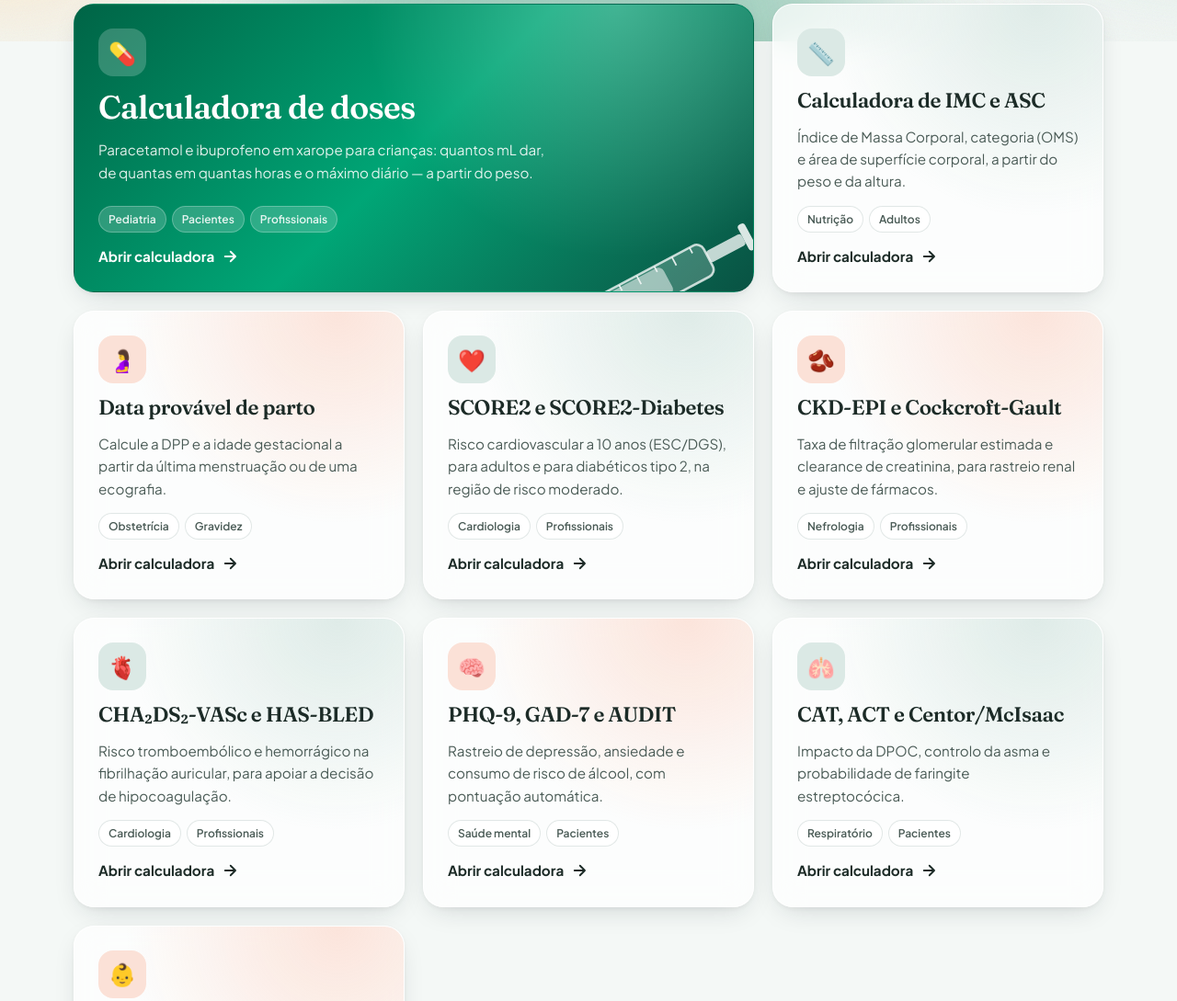
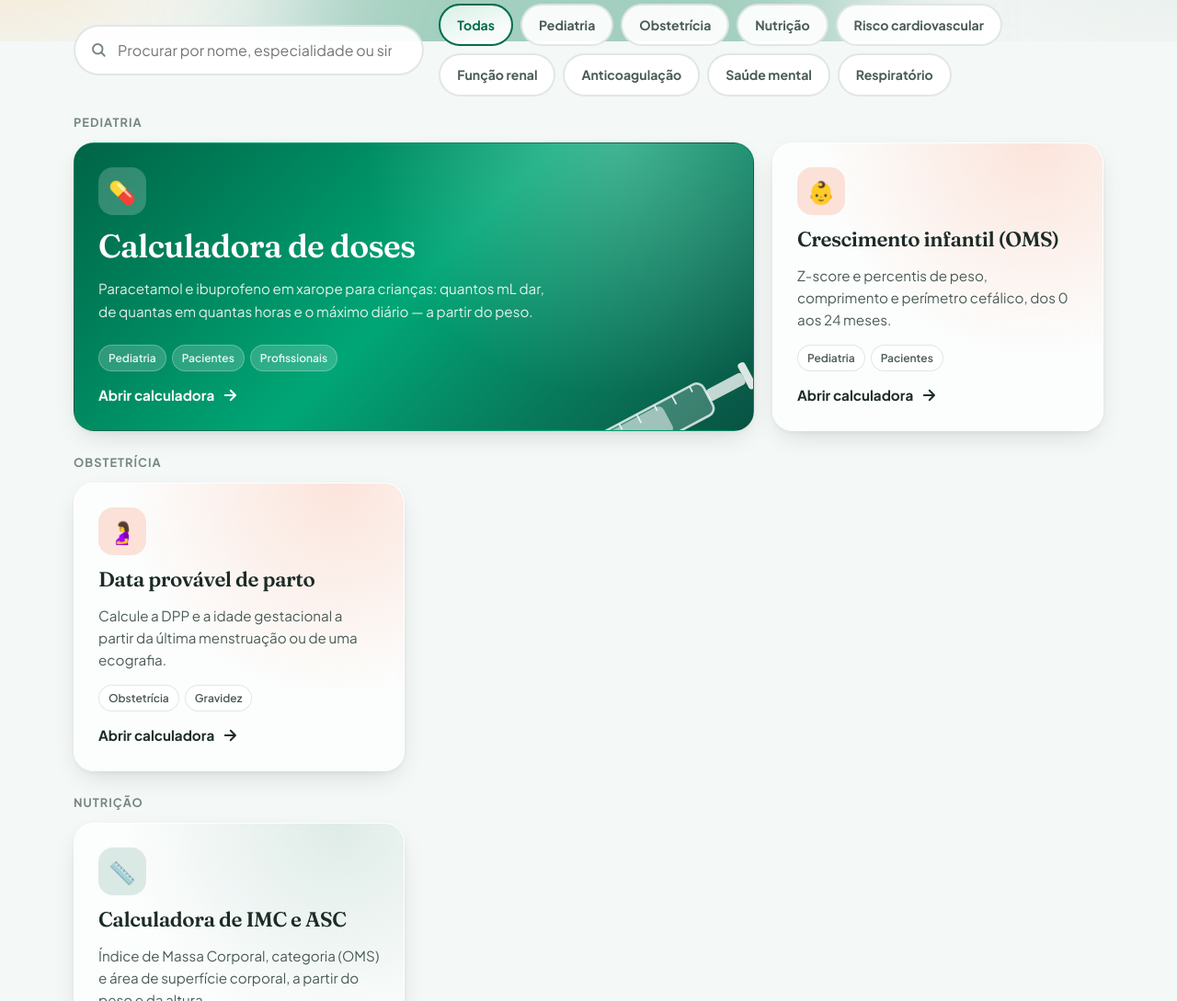
Before and after one commit to neteinstein/mariacf, a website: page index.html in a window 1280 px wide. Shown: the part 755-1844 px from the top of the page at 92% size. Drawn offline with Linux system fonts and the light colour scheme.

Commit message:
Organizar as ferramentas por secção/especialidade e adicionar pesquisa e filtro
A grelha da página inicial passa a estar agrupada por categoria clínica
(pediatria, obstetrícia, nutrição, risco cardiovascular, função renal,
anticoagulação, saúde mental, respiratório), com uma caixa de pesquisa e
filtros por categoria que atualizam o URL para poderem ser partilhados.

```diff
--- a/assets/css/styles.css
+++ b/assets/css/styles.css
@@ -535,6 +535,81 @@ h3 {
   font-size: clamp(1.8rem, 4vw, 2.6rem);
 }
 
+/* ---------- Ferramentas: pesquisa e filtros ---------- */
+
+.tools-toolbar {
+  display: flex;
+  flex-wrap: wrap;
+  align-items: center;
+  gap: 12px 16px;
+  margin-bottom: 22px;
+}
+
+.tools-search {
+  display: flex;
+  align-items: center;
+  gap: 10px;
+  flex: 1 1 260px;
+  min-width: 220px;
+  padding: 12px 16px;
+  border-radius: 999px;
+  border: 2px solid var(--line);
+  background: var(--surface-strong);
+  color: var(--ink-mute);
+  transition: border-color 0.25s;
+}
+
+.tools-search:focus-within {
+  border-color: var(--teal);
+  color: var(--ink);
+}
+
+.tools-search input {
+  flex: 1;
+  border: 0;
+  background: none;
+  font: inherit;
+  color: var(--ink);
+  min-width: 0;
+}
+
+.tools-search input:focus {
+  outline: none;
+}
+
+.tools-search input::-webkit-search-cancel-button {
+  cursor: pointer;
+}
+
+.tools-toolbar .tabbar {
+  margin-bottom: 0;
+  flex: 2 1 480px;
+}
+
+.tools-vazio {
+  padding: 20px;
+  border-radius: var(--radius-sm);
+  border: 1px dashed var(--line);
+  color: var(--ink-mute);
+  text-align: center;
+  margin-bottom: 20px;
+}
+
+.tools-section-title {
+  grid-column: 1 / -1;
+  font-family: var(--font-body);
+  font-size: 0.8rem;
+  font-weight: 700;
+  letter-spacing: 0.08em;
+  text-transform: uppercase;
+  color: var(--ink-mute);
+  margin: 8px 0 -6px;
+}
+
+.tools-section-title:first-child {
+  margin-top: 0;
+}
+
 /* ---------- Tool cards ---------- */
 
 .tools {
--- /dev/null
+++ b/assets/js/home-filtro.js
@@ -0,0 +1,77 @@
+// Pesquisa e filtro por categoria das ferramentas na página inicial.
+
+const grid = document.getElementById('tools-grid');
+const busca = document.getElementById('busca-ferramentas');
+const filtros = document.getElementById('filtros-categoria');
+const vazio = document.getElementById('tools-vazio');
+
+if (grid && busca && filtros) {
+  const cartas = Array.from(grid.querySelectorAll('.tool'));
+  const titulos = Array.from(grid.querySelectorAll('.tools-section-title'));
+  const botoes = Array.from(filtros.querySelectorAll('.tabbtn'));
+
+  const normalizar = (s) =>
+    s
+      .toLowerCase()
+      .normalize('NFD')
+      .replace(/[̀-ͯ]/g, '');
+
+  const textoCarta = new WeakMap();
+  cartas.forEach((c) => textoCarta.set(c, normalizar(c.textContent)));
+
+  let categoriaAtiva = 'todas';
+
+  function aplicar() {
+    const termo = normalizar(busca.value.trim());
+    let algumVisivel = false;
+
+    titulos.forEach((titulo) => {
+      const cat = titulo.dataset.categoria;
+      const cartasDaSeccao = cartas.filter((c) => c.dataset.categoria === cat);
+      let seccaoVisivel = false;
+
+      cartasDaSeccao.forEach((carta) => {
+        const combinaCategoria = categoriaAtiva === 'todas' || categoriaAtiva === cat;
+        const combinaTexto = !termo || textoCarta.get(carta).includes(termo);
+        const visivel = combinaCategoria && combinaTexto;
+        carta.hidden = !visivel;
+        if (visivel) {
+          seccaoVisivel = true;
+          algumVisivel = true;
+        }
+      });
+
+      titulo.hidden = !seccaoVisivel;
+    });
+
+    vazio.hidden = algumVisivel;
+
+    const params = new URLSearchParams(location.search);
+    if (termo) params.set('q', busca.value.trim());
+    else params.delete('q');
+    if (categoriaAtiva !== 'todas') params.set('cat', categoriaAtiva);
+    else params.delete('cat');
+    const query = params.toString();
+    history.replaceState(null, '', query ? `?${query}` : location.pathname);
+  }
+
+  botoes.forEach((btn) => {
+    btn.addEventListener('click', () => {
+      categoriaAtiva = btn.dataset.categoria;
+      botoes.forEach((b) => b.setAttribute('aria-selected', String(b === btn)));
+      aplicar();
+    });
+  });
+
+  busca.addEventListener('input', aplicar);
+
+  const params = new URLSearchParams(location.search);
+  if (params.get('q')) busca.value = params.get('q');
+  const catInicial = params.get('cat');
+  if (catInicial && botoes.some((b) => b.dataset.categoria === catInicial)) {
+    categoriaAtiva = catInicial;
+    botoes.forEach((b) => b.setAttribute('aria-selected', String(b.dataset.categoria === catInicial)));
+  }
+
+  aplicar();
+}
--- a/index.html
+++ b/index.html
@@ -70,8 +70,29 @@
         <h2 id="ferramentas-titulo">Ferramentas</h2>
       </div>
 
-      <div class="tools">
-        <a class="tool featured reveal" href="calculadora-doses/">
+      <div class="tools-toolbar reveal">
+        <div class="tools-search">
+          <svg width="18" height="18" viewBox="0 0 24 24" fill="none" stroke="currentColor" stroke-width="2.5" stroke-linecap="round" stroke-linejoin="round" aria-hidden="true"><circle cx="11" cy="11" r="7"/><path d="m21 21-4.3-4.3"/></svg>
+          <input type="search" id="busca-ferramentas" placeholder="Procurar por nome, especialidade ou sintoma…" aria-label="Procurar ferramentas">
+        </div>
+        <div class="tabbar" id="filtros-categoria" role="group" aria-label="Filtrar por categoria">
+          <button class="tabbtn" type="button" data-categoria="todas" aria-selected="true">Todas</button>
+          <button class="tabbtn" type="button" data-categoria="pediatria" aria-selected="false">Pediatria</button>
+          <button class="tabbtn" type="button" data-categoria="obstetricia" aria-selected="false">Obstetrícia</button>
+          <button class="tabbtn" type="button" data-categoria="nutricao" aria-selected="false">Nutrição</button>
+          <button class="tabbtn" type="button" data-categoria="cardiovascular" aria-selected="false">Risco cardiovascular</button>
+          <button class="tabbtn" type="button" data-categoria="renal" aria-selected="false">Função renal</button>
+          <button class="tabbtn" type="button" data-categoria="anticoagulacao" aria-selected="false">Anticoagulação</button>
+          <button class="tabbtn" type="button" data-categoria="saude-mental" aria-selected="false">Saúde mental</button>
+          <button class="tabbtn" type="button" data-categoria="respiratorio" aria-selected="false">Respiratório</button>
+        </div>
+      </div>
+
+      <p class="tools-vazio reveal" id="tools-vazio" hidden>Sem resultados. Experimente outra palavra ou escolha «Todas».</p>
+
+      <div class="tools" id="tools-grid">
+        <h3 class="tools-section-title" data-categoria="pediatria">Pediatria</h3>
+        <a class="tool featured reveal" data-categoria="pediatria" href="calculadora-doses/">
           <svg class="tool-deco" viewBox="0 0 300 80" aria-hidden="true">
             <rect x="60" y="18" width="170" height="44" rx="10" fill="rgba(255,255,255,.22)" stroke="rgba(255,255,255,.8)" stroke-width="3"/>
             <rect x="63" y="21" width="110" height="38" rx="8" fill="rgba(255,255,255,.55)"/>
@@ -95,7 +116,39 @@
           </span>
         </a>
 
-        <a class="tool reveal tint-violet" href="calculadora-imc-asc/">
+        <a class="tool reveal tint-coral" data-categoria="pediatria" href="calculadora-crescimento/">
+          <div class="tool-top">
+            <span class="tool-icon" aria-hidden="true">👶</span>
+          </div>
+          <div class="tool-title">Crescimento infantil (OMS)</div>
+          <p class="tool-desc">Z-score e percentis de peso, comprimento e perímetro cefálico, dos 0 aos 24 meses.</p>
+          <div class="tags">
+            <span class="tag">Pediatria</span>
+            <span class="tag">Pacientes</span>
+          </div>
+          <span class="go">Abrir calculadora
+            <svg width="18" height="18" viewBox="0 0 24 24" fill="none" stroke="currentColor" stroke-width="2.5" stroke-linecap="round" stroke-linejoin="round"><path d="M5 12h14M13 5l7 7-7 7"/></svg>
+          </span>
+        </a>
+
+        <h3 class="tools-section-title" data-categoria="obstetricia">Obstetrícia</h3>
+        <a class="tool reveal tint-coral" data-categoria="obstetricia" href="calculadora-dpp/">
+          <div class="tool-top">
+            <span class="tool-icon" aria-hidden="true">🤰</span>
+          </div>
+          <div class="tool-title">Data provável de parto</div>
+          <p class="tool-desc">Calcule a DPP e a idade gestacional a partir da última menstruação ou de uma ecografia.</p>
+          <div class="tags">
+            <span class="tag">Obstetrícia</span>
+            <span class="tag">Gravidez</span>
+          </div>
+          <span class="go">Abrir calculadora
+            <svg width="18" height="18" viewBox="0 0 24 24" fill="none" stroke="currentColor" stroke-width="2.5" stroke-linecap="round" stroke-linejoin="round"><path d="M5 12h14M13 5l7 7-7 7"/></svg>
+          </span>
+        </a>
+
+        <h3 class="tools-section-title" data-categoria="nutricao">Nutrição</h3>
+        <a class="tool reveal tint-violet" data-categoria="nutricao" href="calculadora-imc-asc/">
           <div class="tool-top">
             <span class="tool-icon" aria-hidden="true">📏</span>
           </div>
@@ -110,22 +163,8 @@
           </span>
         </a>
 
-        <a class="tool reveal tint-coral" href="calculadora-dpp/">
-          <div class="tool-top">
-            <span class="tool-icon" aria-hidden="true">🤰</span>
-          </div>
-          <div class="tool-title">Data provável de parto</div>
-          <p class="tool-desc">Calcule a DPP e a idade gestacional a partir da última menstruação ou de uma ecografia.</p>
-          <div class="tags">
-            <span class="tag">Obstetrícia</span>
-            <span class="tag">Gravidez</span>
-          </div>
-          <span class="go">Abrir calculadora
-            <svg width="18" height="18" viewBox="0 0 24 24" fill="none" stroke="currentColor" stroke-width="2.5" stroke-linecap="round" stroke-linejoin="round"><path d="M5 12h14M13 5l7 7-7 7"/></svg>
-          </span>
-        </a>
-
-        <a class="tool reveal tint-violet" href="calculadora-risco-cardiovascular/">
+        <h3 class="tools-section-title" data-categoria="cardiovascular">Risco cardiovascular e metabolismo</h3>
+        <a class="tool reveal tint-violet" data-categoria="cardiovascular" href="calculadora-risco-cardiovascular/">
           <div class="tool-top">
             <span class="tool-icon" aria-hidden="true">❤️</span>
           </div>
@@ -140,7 +179,8 @@
           </span>
         </a>
 
-        <a class="tool reveal tint-coral" href="calculadora-funcao-renal/">
+        <h3 class="tools-section-title" data-categoria="renal">Função renal e ajuste de fármacos</h3>
+        <a class="tool reveal tint-coral" data-categoria="renal" href="calculadora-funcao-renal/">
           <div class="tool-top">
             <span class="tool-icon" aria-hidden="true">🫘</span>
           </div>
@@ -155,7 +195,8 @@
           </span>
         </a>
 
-        <a class="tool reveal tint-violet" href="calculadora-anticoagulacao/">
+        <h3 class="tools-section-title" data-categoria="anticoagulacao">Cardiologia e anticoagulação</h3>
+        <a class="tool reveal tint-violet" data-categoria="anticoagulacao" href="calculadora-anticoagulacao/">
           <div class="tool-top">
             <span class="tool-icon" aria-hidden="true">🫀</span>
           </div>
@@ -170,7 +211,8 @@
           </span>
         </a>
 
-        <a class="tool reveal tint-coral" href="calculadora-saude-mental/">
+        <h3 class="tools-section-title" data-categoria="saude-mental">Saúde mental e rastreio</h3>
+        <a class="tool reveal tint-coral" data-categoria="saude-mental" href="calculadora-saude-mental/">
           <div class="tool-top">
             <span class="tool-icon" aria-hidden="true">🧠</span>
           </div>
@@ -185,7 +227,8 @@
           </span>
         </a>
 
-        <a class="tool reveal tint-violet" href="calculadora-respiratoria/">
+        <h3 class="tools-section-title" data-categoria="respiratorio">Doenças respiratórias</h3>
+        <a class="tool reveal tint-violet" data-categoria="respiratorio" href="calculadora-respiratoria/">
           <div class="tool-top">
             <span class="tool-icon" aria-hidden="true">🫁</span>
           </div>
@@ -193,21 +236,6 @@
           <p class="tool-desc">Impacto da DPOC, controlo da asma e probabilidade de faringite estreptocócica.</p>
           <div class="tags">
             <span class="tag">Respiratório</span>
-            <span class="tag">Pacientes</span>
-          </div>
-          <span class="go">Abrir calculadora
-            <svg width="18" height="18" viewBox="0 0 24 24" fill="none" stroke="currentColor" stroke-width="2.5" stroke-linecap="round" stroke-linejoin="round"><path d="M5 12h14M13 5l7 7-7 7"/></svg>
-          </span>
-        </a>
-
-        <a class="tool reveal tint-coral" href="calculadora-crescimento/">
-          <div class="tool-top">
-            <span class="tool-icon" aria-hidden="true">👶</span>
-          </div>
-          <div class="tool-title">Crescimento infantil (OMS)</div>
-          <p class="tool-desc">Z-score e percentis de peso, comprimento e perímetro cefálico, dos 0 aos 24 meses.</p>
-          <div class="tags">
-            <span class="tag">Pediatria</span>
             <span class="tag">Pacientes</span>
           </div>
           <span class="go">Abrir calculadora
@@ -242,5 +270,6 @@
   </footer>
 
   <script src="assets/js/site.js" type="module"></script>
+  <script src="assets/js/home-filtro.js" type="module"></script>
 </body>
 </html>
```
